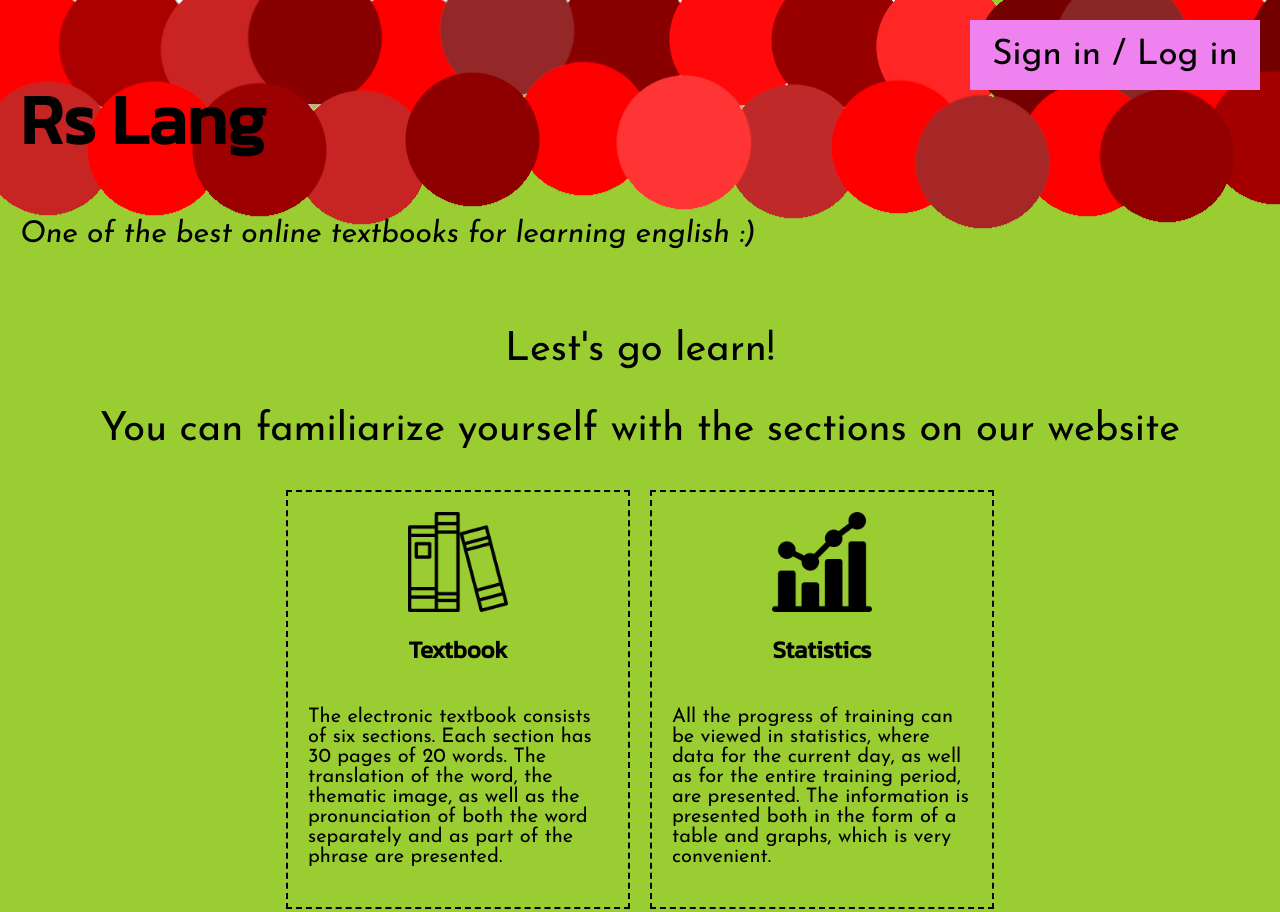
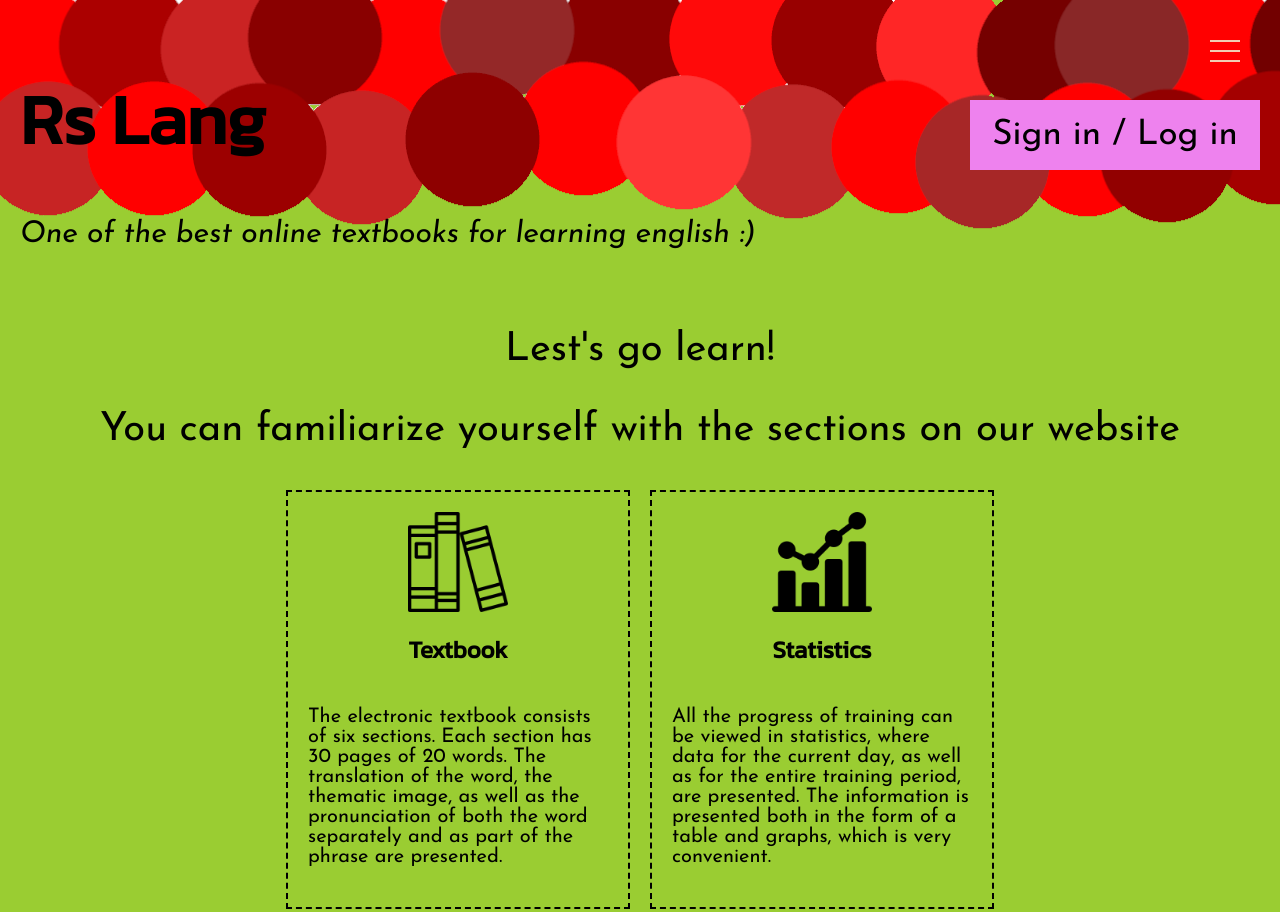
Before and after one commit to rybakN/RS-Lang, a website built with webpack: page src/index.html in a window 1280 px wide. Shown: the top 912 px of the page. Built offline with nearby package versions, Linux system fonts and the light colour scheme.

Commit message:
feat: add gamburger menu to egenrating header

```diff
--- a/src/components/create-header.ts
+++ b/src/components/create-header.ts
@@ -7,6 +7,11 @@ export default function createHeader(title: string, isTitle: boolean) {
       <div><span>One of the best online textbooks for learning english :)</span></div>
       ` : ''}
     </div>
+    <div class="gamburger-menu">
+      <div></div>
+      <div></div>
+      <div></div>
+    </div>
     <button class="sign-in-or-log-in-button">Sign in / Log in</button>
   </header>${document.body.innerHTML}`
 }
--- a/src/components/createheader.css
+++ b/src/components/createheader.css
@@ -11,8 +11,27 @@ header span{
   font-size: 30px;
 }
 
+.gamburger-menu {
+  display: flex;
+  position: relative;
+  flex-direction: column;
+  justify-content: space-between;
+  margin: 20px 20px 0px 0px;
+  width: 30px;
+  height: 22px;
+  transition: all 0.5s;
+}
+.gamburger-menu>div {
+  height: 2px;
+  background-color: #F1CDB3;
+}
+.gamburger-menu.active {
+  transform: rotate(90deg);
+}
+
 .sign-in-or-log-in-button{
   position: fixed;
+  top: 100px;
   right: 20px;
   border: none;
   background-color: violet;
--- a/src/main.ts
+++ b/src/main.ts
@@ -13,4 +13,5 @@ import createHeader from './components/create-header';
 createHeader('Rs Lang', true);
 
 const SINGBUTTON = document.querySelector('.sign-in-or-log-in-button');
+
 SINGBUTTON.addEventListener('click', registration);
```
